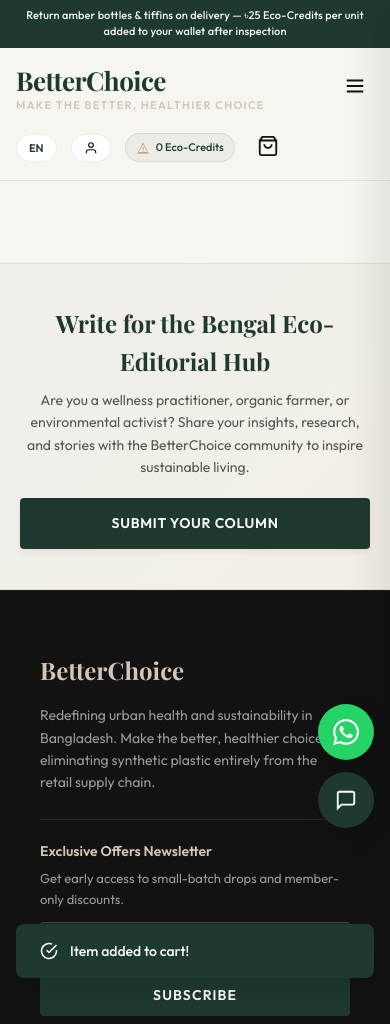
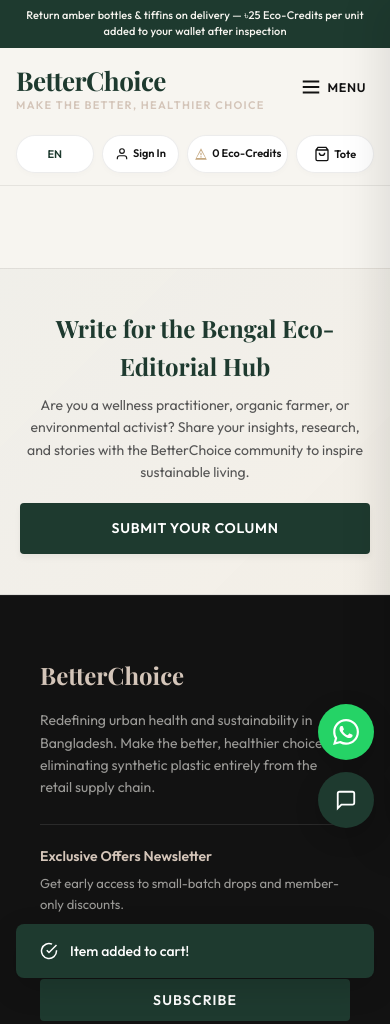
Before and after one commit to honolulutester/Dynamic-BetterChoice-Files, a website: page index.html in a window 390 px wide. Shown: the top 1024 px of the page. Drawn offline with nearby package versions, Linux system fonts and the light colour scheme; a script that the page names is missing; a web font is replaced by a local one.

Commit message:
Mobile UI & Layout Enhancements

```diff
--- a/i18n.js
+++ b/i18n.js
@@ -78,6 +78,8 @@ const STRINGS = {
         worldCupTitle: "FIFA World Cup Special Offer",
         worldCupDesc: "Customers can use code MissionHEXA at checkout for a 10% discount.",
         promoCodeLabel: "Promo Code",
+        menuLabel: "Menu",
+        toteShort: "Tote",
         searchProducts: "Search products...",
         sortDefault: "Sort: Default",
         sortPriceAsc: "Price: Low to High",
@@ -205,6 +207,8 @@ const STRINGS = {
         worldCupTitle: "ফিফা বিশ্বকাপ স্পেশাল অফার",
         worldCupDesc: "১০% ডিসকাউন্টের জন্য চেকআউটে \"MissionHEXA\" কোডটি ব্যবহার করুন।",
         promoCodeLabel: "প্রোমো কোড",
+        menuLabel: "মেনু",
+        toteShort: "কার্ট",
         searchProducts: "পণ্য খুঁজুন...",
         sortDefault: "সাজান: ডিফল্ট",
         sortPriceAsc: "দাম: কম থেকে বেশি",
--- a/index.css
+++ b/index.css
@@ -227,6 +227,12 @@ header {
     display: none;
     padding: 8px;
     color: var(--charcoal);
+    align-items: center;
+    gap: 6px;
+    font-size: 12.5px;
+    font-weight: 600;
+    text-transform: uppercase;
+    letter-spacing: 0.05em;
 }
 
 .eco-wallet-badge {
@@ -262,6 +268,9 @@ header {
     color: var(--charcoal);
     cursor: pointer;
     transition: transform var(--transition-quick), color var(--transition-quick);
+}
+#cart-btn-label {
+    display: none;
 }
 .cart-icon-btn svg {
     transition: transform var(--transition-quick);
@@ -2475,7 +2484,7 @@ footer {
 }
 
 @media (max-width: 1300px) {
-    .mobile-menu-btn { display: block; }
+    .mobile-menu-btn { display: inline-flex; }
 
     .header-container {
         flex-wrap: wrap;
@@ -2506,8 +2515,55 @@ footer {
     header { position: sticky; }
     .header-container { position: relative; }
 
-    .header-account-btn span { display: none; }
-    .eco-wallet-badge { font-size: 11px; padding: 5px 10px; }
+    .header-actions {
+        width: 100%;
+        display: flex;
+        gap: 8px;
+        margin-top: 8px;
+    }
+
+    .header-actions > * {
+        flex: 1;
+        display: inline-flex !important;
+        align-items: center;
+        justify-content: center;
+        height: 38px;
+        font-size: 11px;
+        font-weight: 600;
+        padding: 0 6px !important;
+        border: 1px solid var(--border-color);
+        border-radius: 20px;
+        background: var(--white);
+        color: var(--charcoal);
+        box-shadow: 0 2px 6px rgba(0, 0, 0, 0.02);
+        box-sizing: border-box;
+        text-align: center;
+        gap: 4px;
+        transition: var(--transition-quick);
+    }
+
+    .header-actions > *:hover {
+        background-color: var(--sand-light);
+        border-color: var(--gold);
+        transform: none;
+    }
+
+    .header-actions .cart-icon-btn svg {
+        width: 16px;
+        height: 16px;
+    }
+
+    .header-actions .cart-icon-btn .cart-badge {
+        top: 2px;
+        right: 6px;
+        width: 16px;
+        height: 16px;
+        font-size: 9px;
+    }
+
+    .header-account-btn span { display: inline !important; }
+    #cart-btn-label { display: inline !important; }
+    .eco-wallet-badge { font-size: 11px; padding: 0 6px !important; }
 
     .page-header {
         flex-direction: column;
--- a/index.html
+++ b/index.html
@@ -31,6 +31,7 @@
 
                 <button class="mobile-menu-btn" id="mobile-menu-btn" aria-label="Open menu">
                     <svg width="22" height="22" viewBox="0 0 24 24" fill="none" stroke="currentColor" stroke-width="2"><path d="M3 12h18M3 6h18M3 18h18"/></svg>
+                    <span class="mobile-menu-label" data-i18n="menuLabel">Menu</span>
                 </button>
 
                 <nav class="nav-menu" id="nav-menu">
@@ -54,6 +55,7 @@
                     </a>
                     <button class="cart-icon-btn" id="cart-toggle" aria-label="Open Shopping Tote">
                         <svg width="22" height="22" viewBox="0 0 24 24" fill="none" stroke="currentColor" stroke-width="2"><path d="M6 2L3 6v14a2 2 0 0 0 2 2h14a2 2 0 0 0 2-2V6l-3-4zM3 6h18M16 10a4 4 0 0 1-8 0"/></svg>
+                        <span id="cart-btn-label" data-i18n="toteShort">Tote</span>
                         <span class="cart-badge" id="cart-badge-count" style="display: none;">0</span>
                     </button>
                 </div>
```
